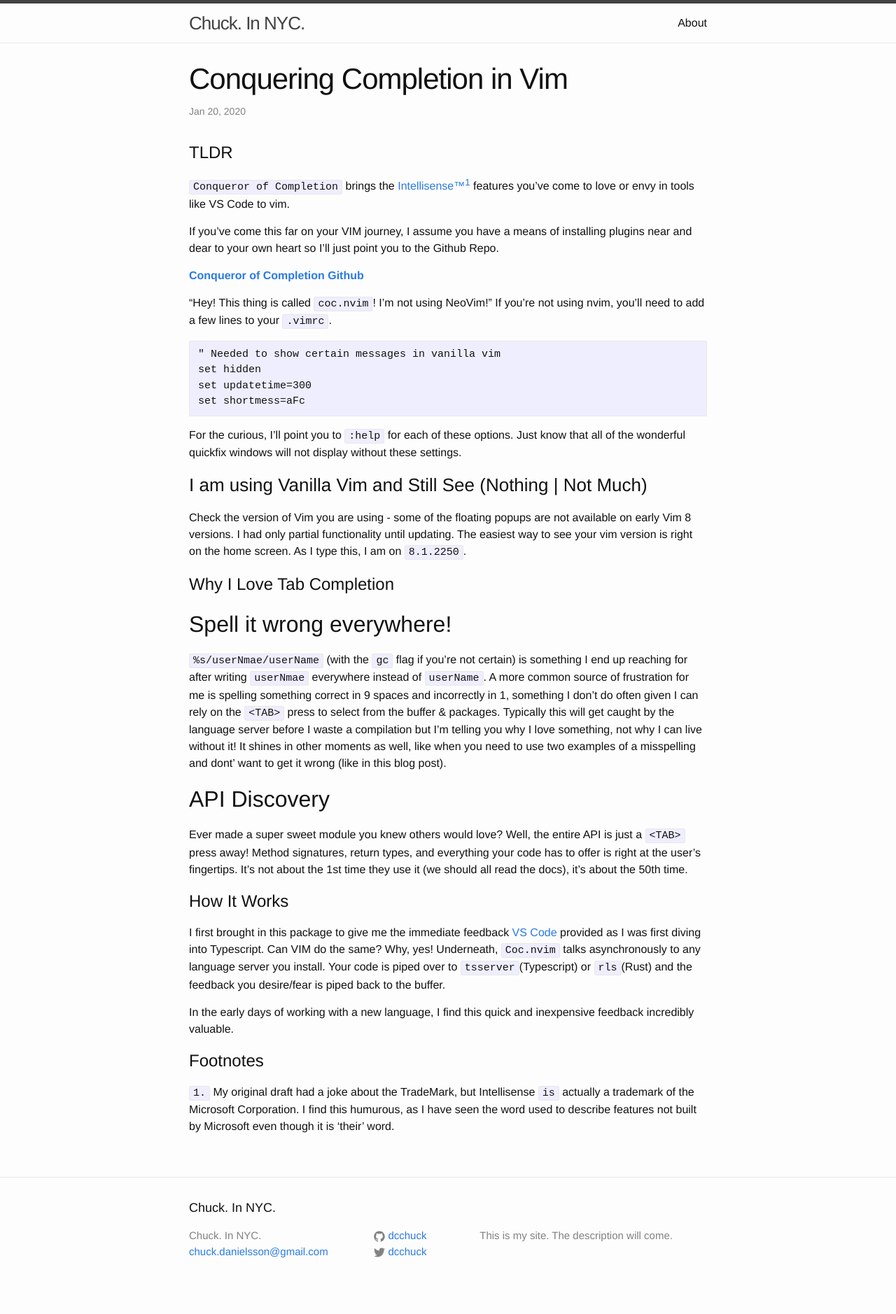
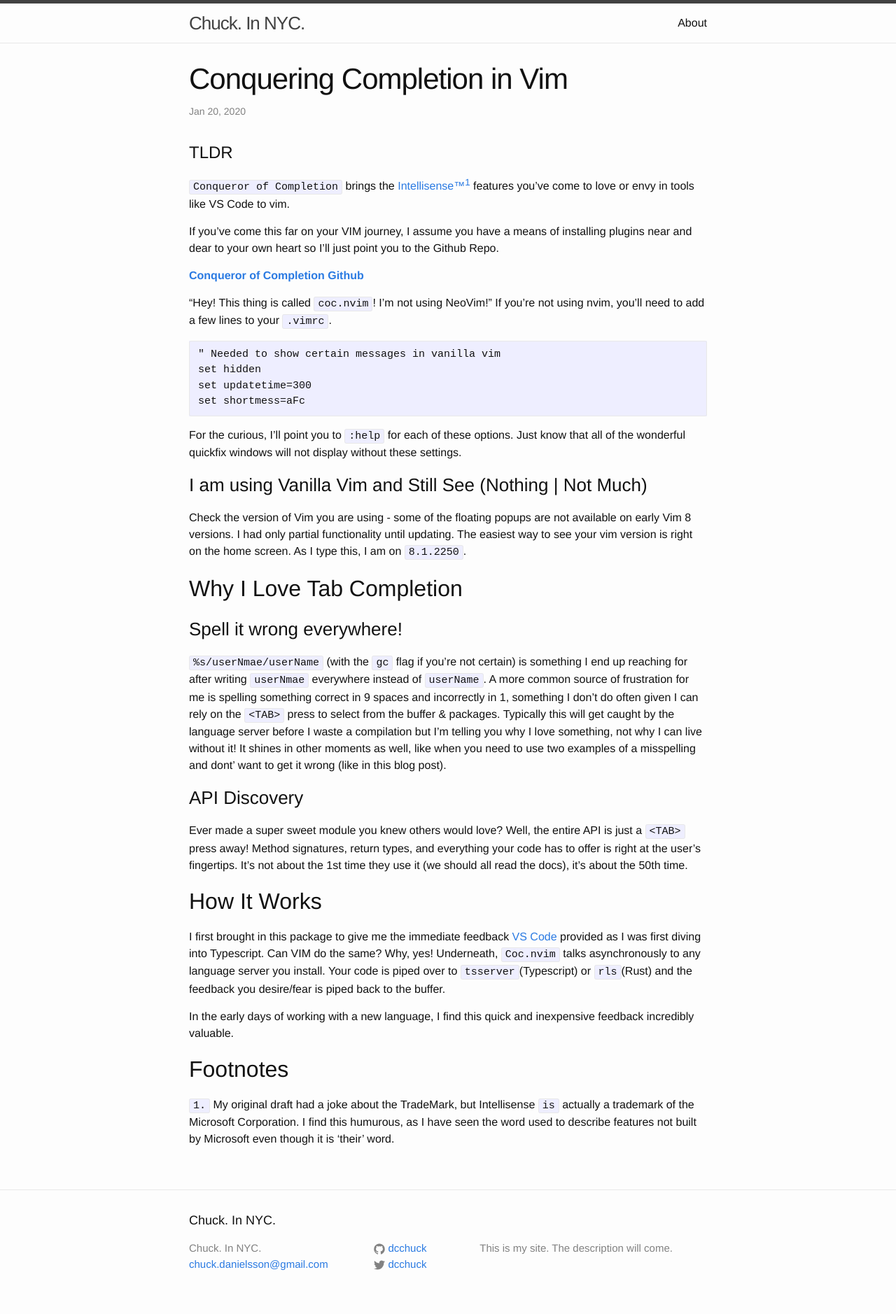
Before and after one commit to dcchuck/dcchuck.github.io, a Jekyll site: the page built from _posts/2019-12-26-conquering-completion.markdown, in a window 1280 px wide. Shown: the whole page at 70% size. Built offline with Jekyll 4.4.1, drawn with Linux system fonts in a browser that asks for light colours.

```diff
--- a/_posts/2019-12-26-conquering-completion.markdown
+++ b/_posts/2019-12-26-conquering-completion.markdown
@@ -26,22 +26,22 @@ For the curious, I'll point you to `:help` for each of these options. Just know
 
 Check the version of Vim you are using - some of the floating popups are not available on early Vim 8 versions. I had only partial functionality until updating. The easiest way to see your vim version is right on the home screen. As I type this, I am on `8.1.2250`.
 
-# Why I Love Tab Completion
+## Why I Love Tab Completion
 
-## Spell it wrong everywhere!
+### Spell it wrong everywhere!
 
 `%s/userNmae/userName` (with the `gc` flag if you're not certain) is something I end up reaching for after writing `userNmae` everywhere instead of `userName`. A more common source of frustration for me is spelling something correct in 9 spaces and incorrectly in 1, something I don't do often given I can rely on the `<TAB>` press to select from the buffer & packages. Typically this will get caught by the language server before I waste a compilation but I'm telling you why I love something, not why I can live without it! It shines in other moments as well, like when you need to use two examples of a misspelling and dont' want to get it wrong (like in this blog post).
 
-## API Discovery
+### API Discovery
 
 Ever made a super sweet module you knew others would love? Well, the entire API is just a `<TAB>` press away! Method signatures, return types, and everything your code has to offer is right at the user's fingertips. It's not about the 1st time they use it (we should all read the docs), it's about the 50th time.
 
-# How It Works
+## How It Works
 
 I first brought in this package to give me the immediate feedback [VS Code](https://code.visualstudio.com/) provided as I was first diving into Typescript. Can VIM do the same? Why, yes! Underneath, `Coc.nvim` talks asynchronously to any language server you install. Your code is piped over to `tsserver`(Typescript) or `rls`(Rust) and the feedback you desire/fear is piped back to the buffer.
 
 In the early days of working with a new language, I find this quick and inexpensive feedback incredibly valuable.
 
-# Footnotes
+## Footnotes
 
 `1.` My original draft had a joke about the TradeMark, but Intellisense `is` actually a trademark of the Microsoft Corporation. I find this humurous, as I have seen the word used to describe features not built by Microsoft even though it is 'their' word.
```
